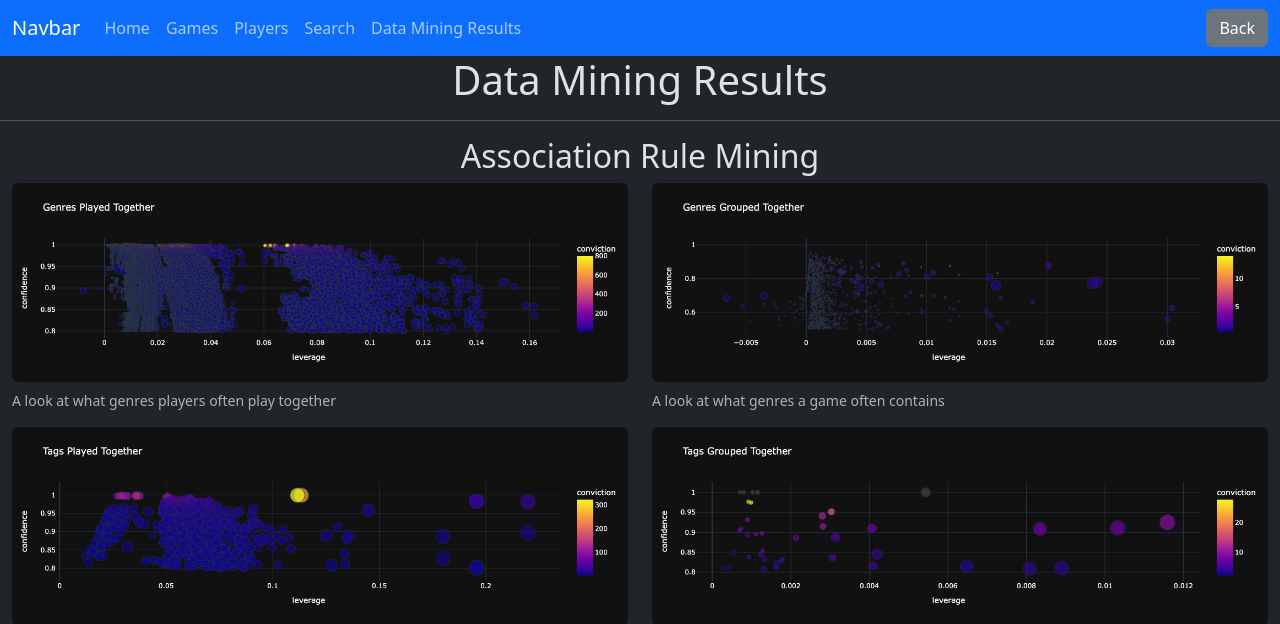
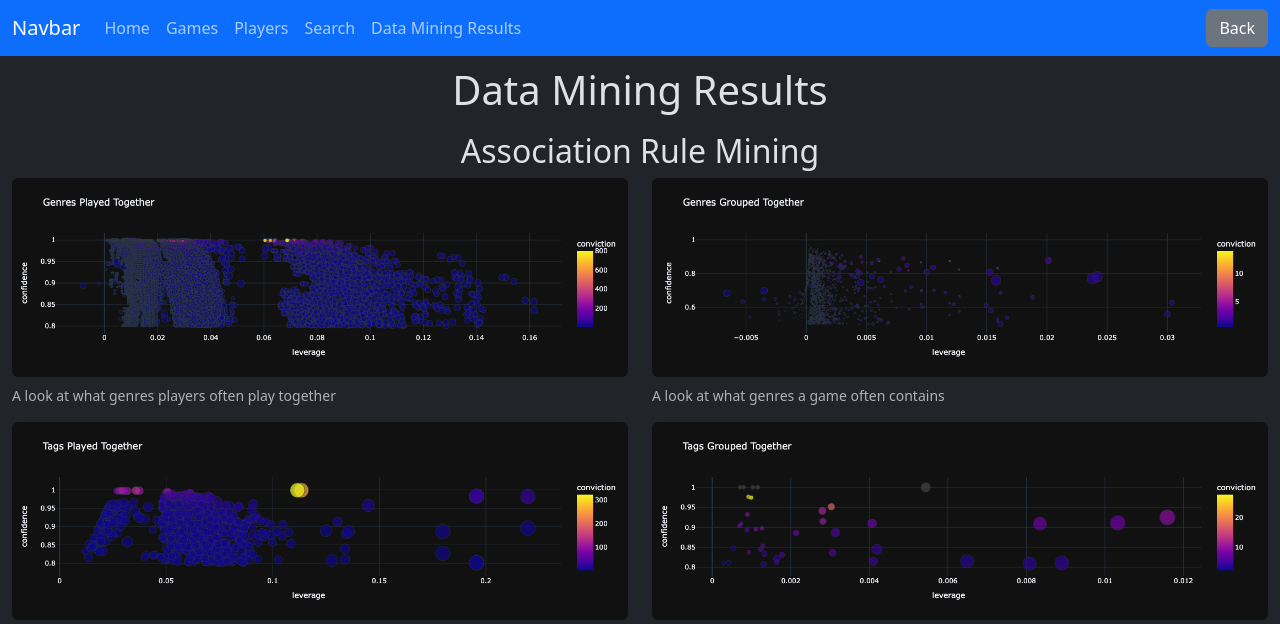
Before and after one commit to Bmknezev/ESOF-3675-Project, a Flask app: page /graph in a window 1280 px wide. Shown: the top 624 px of the page. Run offline with Flask 3, Linux system fonts and the light colour scheme; parts of the project's set-up code (start-up, migrations or seed data) failed here and were passed over; some libraries are stand-ins or nearby versions.

Commit message:
more slight title position changes

```diff
--- a/templates/graphs.html
+++ b/templates/graphs.html
@@ -9,6 +9,8 @@
 <style>
     h1 {
         text-align: center;
+        padding-top: 10px;
+        padding-bottom: 10px
     }
 
     h2 {
@@ -20,8 +22,7 @@
 
 
 
-<!-- Makes a horizontal line -->
-<hr>
+
 <h2>Association Rule Mining</h2>
 <div class="container-fluid">
     <div class="row">
--- a/templates/search.html
+++ b/templates/search.html
@@ -9,6 +9,7 @@
     h1 {
         text-align: center;
         padding-top: 10px;
+        padding-bottom: 10px
     }
 </style>
 <!-- Header/title -->
```
